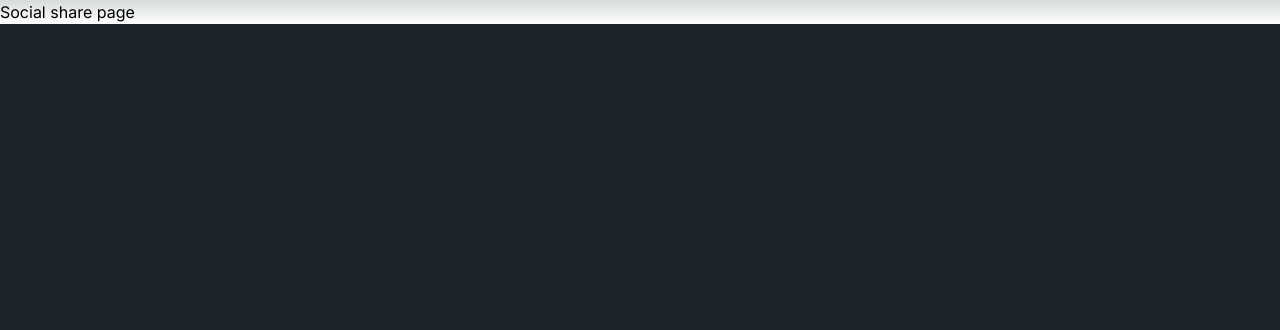
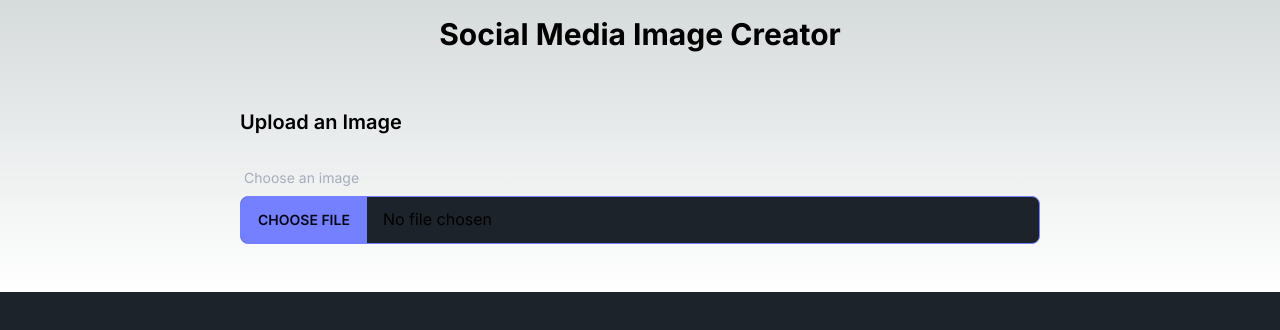
Before and after one commit to aryanbroy/Imagenary, a Next.js app: page /social-share in a window 1280 px wide. Shown: the top 330 px of the page. Built offline with nearby package versions, Linux system fonts and the light colour scheme.

Commit message:
add functionality to upload and download different image sizes

```diff
--- a/package.json
+++ b/package.json
@@ -13,6 +13,7 @@
     "@prisma/client": "^5.18.0",
     "cloudinary": "^2.4.0",
     "next": "14.2.5",
+    "next-cloudinary": "^6.10.0",
     "react": "^18",
     "react-dom": "^18"
   },
--- a/src/app/(app)/social-share/page.tsx
+++ b/src/app/(app)/social-share/page.tsx
@@ -1,5 +1,148 @@
-import React from 'react'
+'use client';
+
+import { CldImage } from 'next-cloudinary';
+import React, { useEffect, useRef, useState } from 'react';
+
+const socialFormats = {
+  'Instagram Square (1:1)': { width: 1080, height: 1080, aspectRatio: '1:1' },
+  'Instagram Portrait (4:5)': { width: 1080, height: 1350, aspectRatio: '4:5' },
+  'Twitter Post (16:9)': { width: 1200, height: 675, aspectRatio: '16:9' },
+  'Twitter Header (3:1)': { width: 1500, height: 500, aspectRatio: '3:1' },
+  'Facebook Cover (205:78)': { width: 820, height: 312, aspectRatio: '205:78' },
+};
+
+type SocialFormat = keyof typeof socialFormats;
 
 export default function SocialShare() {
-  return <div>Social share page</div>
+  const [uploadedImage, setUploadedImage] = useState<string | null>(null);
+  const [selectedFormat, setSelectedFormat] = useState<SocialFormat>('Instagram Square (1:1)');
+  const [isUploading, setIsUploading] = useState(false);
+  const [isTransforming, setIsTransforming] = useState(false);
+  const imageRef = useRef<HTMLImageElement>(null);
+
+  useEffect(() => {
+    if (uploadedImage) {
+      setIsTransforming(true);
+    }
+  }, [selectedFormat, uploadedImage]);
+
+  const handleFileUpload = async (e: React.ChangeEvent<HTMLInputElement>) => {
+    const file = e.target.files?.[0];
+    if (!file) return;
+
+    setIsUploading(true);
+
+    const formData = new FormData();
+    formData.append('file', file);
+
+    try {
+      const res = await fetch('/api/image-upload', {
+        method: 'POST',
+        body: formData,
+      });
+
+      if (!res.ok) throw new Error('Failed to upload image');
+      const data = await res.json();
+      setUploadedImage(data.publicId);
+    } catch (error) {
+      console.log(error);
+      alert('Failed to upload image');
+    } finally {
+      setIsUploading(false);
+    }
+  };
+
+  const handleDownload = () => {
+    if (!imageRef.current) return;
+
+    fetch(imageRef.current.src)
+      .then((res) => res.blob())
+      .then((blob) => {
+        const url = window.URL.createObjectURL(blob);
+        const link = document.createElement('a');
+        link.href = url;
+        link.download = 'image.png';
+        document.body.appendChild(link);
+        link.click();
+        document.body.removeChild(link);
+        window.URL.revokeObjectURL(url);
+      });
+  };
+
+  return (
+    <div className="container mx-auto p-4 max-w-4xl">
+      <h1 className="text-3xl font-bold mb-6 text-center">Social Media Image Creator</h1>
+
+      <div className="card">
+        <div className="card-body">
+          <h2 className="card-title mb-4">Upload an Image</h2>
+          <div className="form-control">
+            <label className="label">
+              <span className="label-text">Choose an image</span>
+            </label>
+            <input
+              type="file"
+              onChange={handleFileUpload}
+              className="file-input file-input-bordered file-input-primary w-full"
+            />
+          </div>
+
+          {isUploading && (
+            <div className="mt-4">
+              <progress className="progress progress-primary w-full"></progress>
+            </div>
+          )}
+
+          {uploadedImage && (
+            <div className="mt-6">
+              <h2 className="card-title mb-4">Select Social Media Format</h2>
+              <div className="form-control">
+                <select
+                  className="select select-bordered w-full"
+                  value={selectedFormat}
+                  onChange={(e) => setSelectedFormat(e.target.value as SocialFormat)}
+                >
+                  {Object.keys(socialFormats).map((format) => (
+                    <option value={format} key={format}>
+                      {format}
+                    </option>
+                  ))}
+                </select>
+              </div>
+
+              <div className="mt-6 relative">
+                <h3 className="text-lg font-semibold mb-2">Preview:</h3>
+                <div className="flex justify-center">
+                  {isTransforming && (
+                    <div className="absolute inset-0 flex items-center justify-center bg-base-100 bg-opacity-50 z-10">
+                      <span className="loading loading-spinner loading-lg"></span>
+                    </div>
+                  )}
+
+                  <CldImage
+                    width={socialFormats[selectedFormat].width}
+                    height={socialFormats[selectedFormat].height}
+                    src={uploadedImage}
+                    sizes="100vw"
+                    ref={imageRef}
+                    crop={'fill'}
+                    aspectRatio={socialFormats[selectedFormat].aspectRatio}
+                    gravity="auto"
+                    onLoad={() => setIsTransforming(false)}
+                    alt="Uploaded image"
+                  />
+                </div>
+              </div>
+
+              <div className="card-actions justify-end mt-6">
+                <button className="btn btn-primary" onClick={handleDownload}>
+                  Download
+                </button>
+              </div>
+            </div>
+          )}
+        </div>
+      </div>
+    </div>
+  );
 }
```
Also changed, not shown: 1 other file (tests, documents, lock files or other folders).
